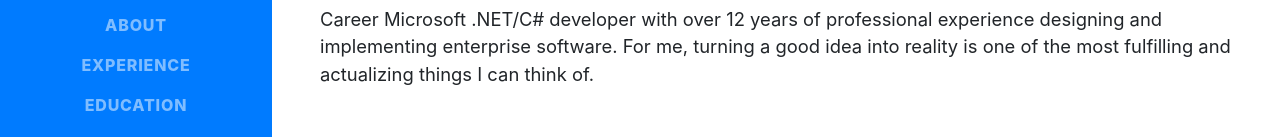
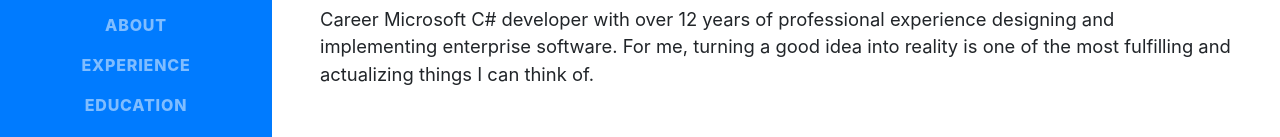
Before and after one commit to jamejone/cumulo-software, a website with bundled scripts: page index.html in a window 1280 px wide. Shown: the part 347-484 px from the top of the page. Built offline with nearby package versions, Linux system fonts and the light colour scheme.

Commit message:
Copywriting

```diff
--- a/index.html
+++ b/index.html
@@ -76,7 +76,7 @@
             Senior Software Engineer · Durham, NC<br/>
             <a href="mailto:james.russel.jones@gmail.com">james.russel.jones@gmail.com</a>
           </div>
-          <p class="lead mb-5">Career Microsoft .NET/C# developer with over 12 years of professional experience designing and implementing enterprise software. For me, turning a good idea into reality is one of the most fulfilling and actualizing things I can think of.</p>
+          <p class="lead mb-5">Career Microsoft C# developer with over 12 years of professional experience designing and implementing enterprise software. For me, turning a good idea into reality is one of the most fulfilling and actualizing things I can think of.</p>
           <p class="lead mb-5">Looking for my resume? <a href="public/james-jones-senior-software-engineer.pdf">Download it here</a>.</p>
           <div class="social-icons">
             <a aria-hidden="true" href="https://stackoverflow.com/users/84088/james-jones?tab=topactivity">
```
